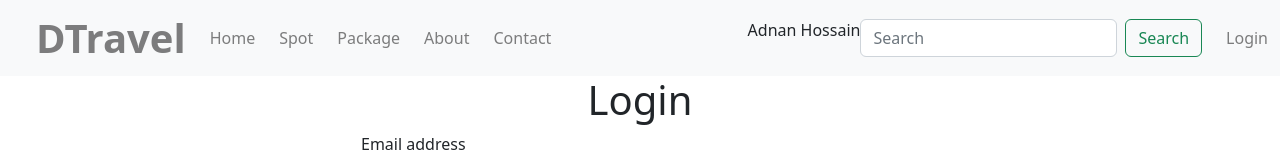
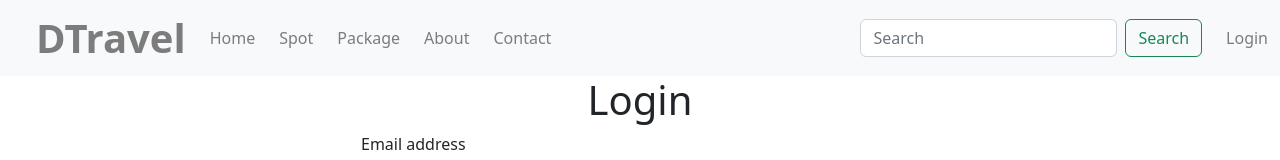
Before and after one commit to adnanhjoy/dream-travel, a React (Vite) app: page /login in a window 1280 px wide. Shown: the top 160 px of the page. Built offline with nearby package versions, Linux system fonts and the light colour scheme; no server answers.

Commit message:
added auth

```diff
--- a/package.json
+++ b/package.json
@@ -17,6 +17,7 @@
     "react": "^18.2.0",
     "react-bootstrap": "^2.7.4",
     "react-dom": "^18.2.0",
+    "react-hot-toast": "^2.4.1",
     "react-icons": "^4.8.0",
     "react-router-dom": "^6.11.2"
   },
--- a/src/App.jsx
+++ b/src/App.jsx
@@ -1,12 +1,14 @@
 import { RouterProvider } from 'react-router-dom'
 import './App.css'
 import { router } from './components/Routes/Routes'
+import { Toaster } from 'react-hot-toast'
 
 function App() {
 
   return (
     <>
       <RouterProvider router={router}></RouterProvider>
+      <Toaster/>
     </>
   )
 }
--- a/src/components/NavBar/NavBar.jsx
+++ b/src/components/NavBar/NavBar.jsx
@@ -9,6 +9,13 @@ import { UserContext } from '../../context/AuthProvider';
 
 const NavBar = () => {
     const { user, logOut } = useContext(UserContext);
+
+    const handleLogout = () => {
+        logOut()
+        .then(() => {})
+        .catch(error => console.error(error))
+    }
+
     return (
         <Navbar bg="light" expand="lg">
             <Container fluid>
@@ -26,7 +33,7 @@ const NavBar = () => {
                         <Link className='text-decoration-none ps-4 text-black-50' to='/about'>About</Link>
                         <Link className='text-decoration-none ps-4 text-black-50' to='/contact'>Contact</Link>
                     </Nav>
-                    <p>{user.name}</p>
+                    <p className='m-0 me-5'>{user?.email}</p>
                     <Form className="d-flex">
                         <Form.Control
                             type="search"
@@ -37,6 +44,8 @@ const NavBar = () => {
                         <Button variant="outline-success">Search</Button>
                     </Form>
                     {
+                        user?.uid ?
+                        <Link onClick={handleLogout} className='text-decoration-none ps-4 text-black-50'>Logout</Link>:
                         <Link className='text-decoration-none ps-4 text-black-50' to='/login'>Login</Link>
                     }
                 </Navbar.Collapse>
--- a/src/context/AuthProvider.jsx
+++ b/src/context/AuthProvider.jsx
@@ -1,6 +1,6 @@
-import React, { useState } from 'react';
+import React, { useEffect, useState } from 'react';
 import { createContext } from "react";
-import {createUserWithEmailAndPassword, getAuth, signInWithEmailAndPassword, signOut} from 'firebase/auth'
+import {createUserWithEmailAndPassword, getAuth, onAuthStateChanged, signInWithEmailAndPassword, signOut} from 'firebase/auth'
 import app from "../firebase/firebase.config";
 
 export const UserContext = createContext()
@@ -8,7 +8,7 @@ export const UserContext = createContext()
 const auth = getAuth(app);
 
 const AuthProvider = ({children}) => {
-    const [user, setUser] = useState({name: 'Adnan Hossain'});
+    const [user, setUser] = useState({});
 
     const createUser = (email, password) => {
         return createUserWithEmailAndPassword(auth, email, password);
@@ -22,6 +22,15 @@ const AuthProvider = ({children}) => {
         return signOut(auth);
     }
 
+    useEffect(() => {
+        const unsubscribe = onAuthStateChanged(auth, currentuser => {
+            setUser(currentuser);
+        })
+        return () => {
+            unsubscribe();
+        }
+    },[])
+
     const authInfo = {user, createUser, signIn, logOut};
     return (
             <UserContext.Provider value={authInfo}>
--- a/src/pages/Login/Login.jsx
+++ b/src/pages/Login/Login.jsx
@@ -2,11 +2,13 @@ import React, { useContext } from 'react';
 import { Container } from 'react-bootstrap';
 import Button from 'react-bootstrap/Button';
 import Form from 'react-bootstrap/Form';
-import { Link } from 'react-router-dom';
+import { Link, useNavigate } from 'react-router-dom';
 import { UserContext } from '../../context/AuthProvider';
+import { toast } from 'react-hot-toast';
 
 const Login = () => {
     const { signIn } = useContext(UserContext);
+    const navigate = useNavigate();
 
     const handleSubmitLogin = event => {
         event.preventDefault();
@@ -18,6 +20,8 @@ const Login = () => {
         .then(result => {
             result.user;
             form.reset();
+            navigate('/package')
+            toast.success('Login Successfull')
         })
         .catch(error => console.error(error))
     }
```
Also changed, not shown: 1 other file (tests, documents, lock files or other folders).
